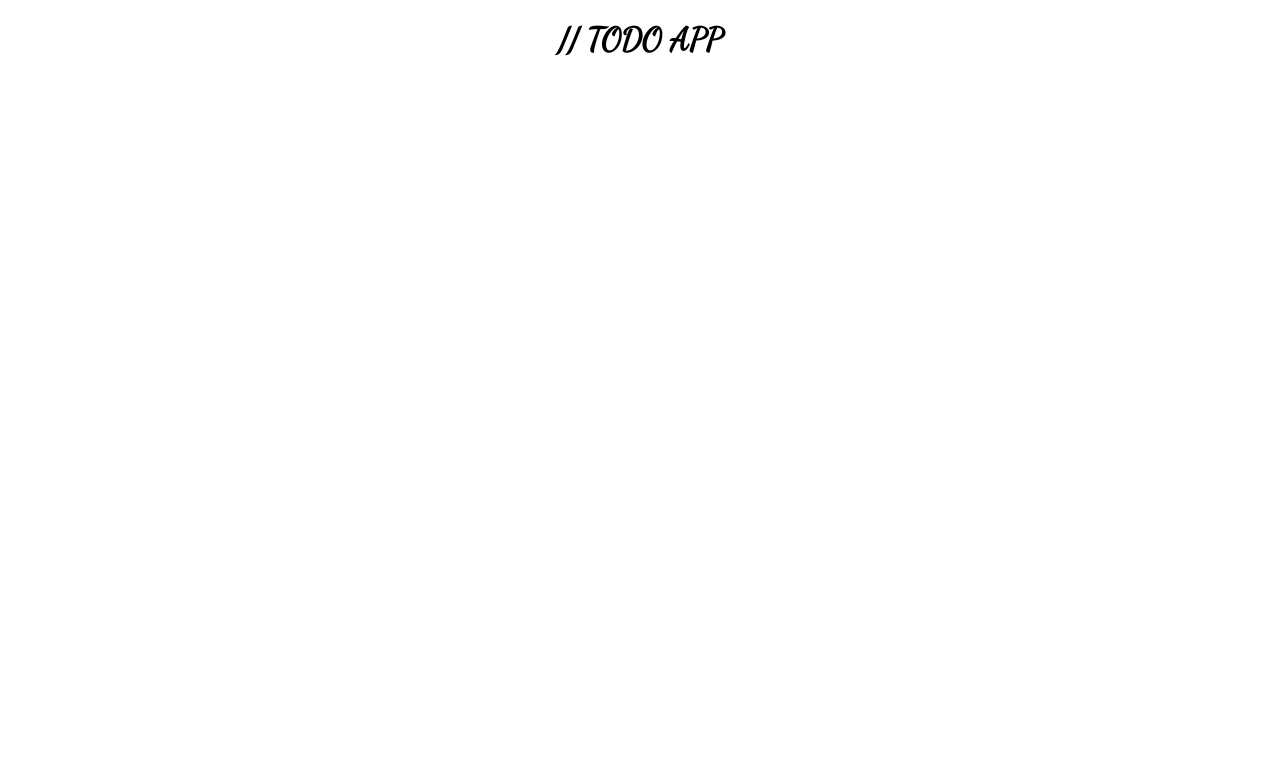
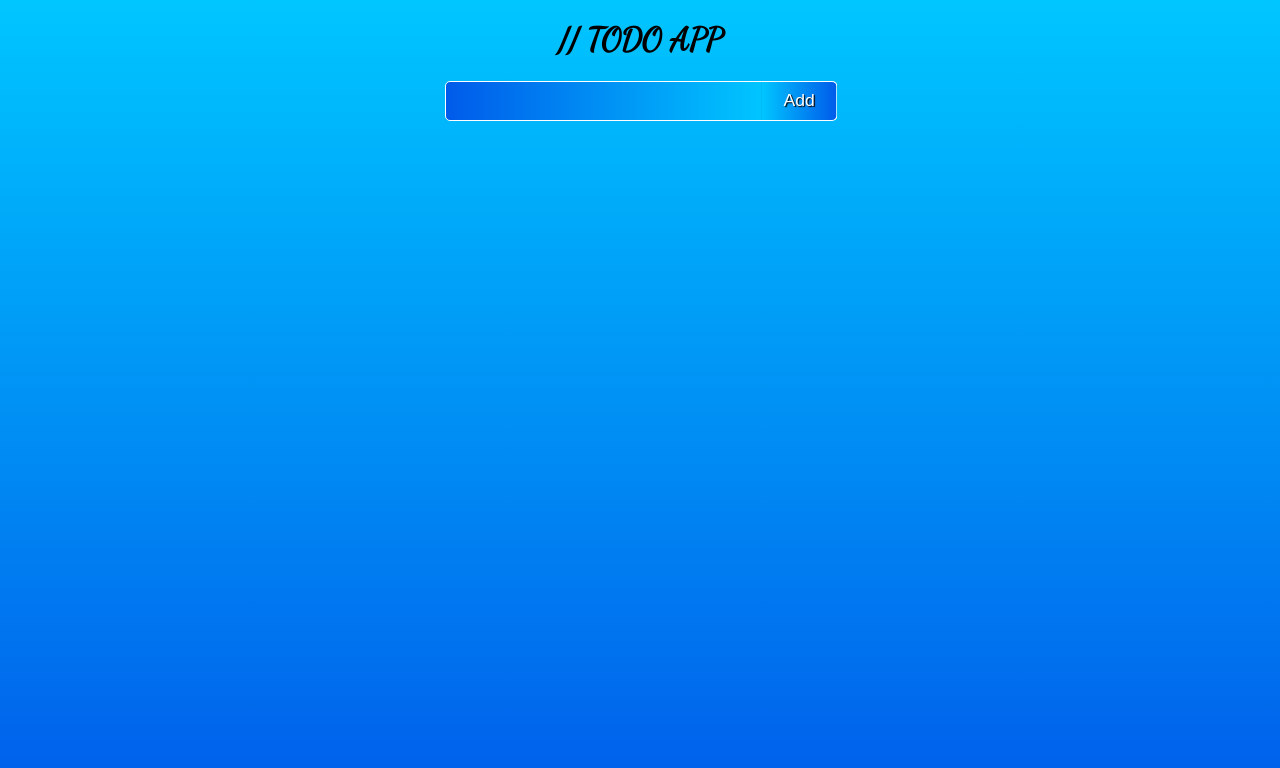
Before and after one commit to aliataf/react-todo-app, a React (Create React App) app: page / in a window 1280 px wide. Shown: the top 768 px of the page. Built offline with nearby package versions, Linux system fonts and the light colour scheme.

Commit message:
feat: add ListItem component

```diff
--- a/package.json
+++ b/package.json
@@ -1,6 +1,6 @@
 {
 	"name": "todo2",
-  "version": "0.1.0",
+	"version": "0.1.1",
 	"private": true,
 	"dependencies": {
 		"@testing-library/jest-dom": "^5.16.1",
--- a/src/components/App/App.tsx
+++ b/src/components/App/App.tsx
@@ -1,5 +1,6 @@
 /* eslint-disable react/jsx-no-comment-textnodes */
 import React from 'react';
+import TodoList from '../TodoList/TodoList';
 import './App.css';
 
 function App() {
@@ -8,6 +9,9 @@ function App() {
 			<header className="App-header">
 				<h1>// TODO APP</h1>
 			</header>
+			<main>
+				<TodoList />
+			</main>
 		</div>
 	);
 }
--- /dev/null
+++ b/src/components/TodoList/TodoList.css
@@ -0,0 +1,40 @@
+.todo-list-header {
+	display: flex;
+	justify-content: center;
+	align-items: center;
+}
+
+.todo-input {
+	padding: 10px;
+	background: linear-gradient(to left, #00c6ff 0%, #005bea 100%);
+	border: 1px solid white;
+	font-size: 1rem;
+	color: white;
+	width: 25%;
+	text-shadow: 1px 1px 1px black;
+	border-bottom-left-radius: 5px;
+	border-top-left-radius: 5px;
+}
+
+.add-btn {
+	padding: 10px 20px;
+	background: linear-gradient(to right, #00c6ff 0%, #005bea 100%);
+	border: 1px solid white;
+	font-size: 1rem;
+	color: white;
+	text-shadow: 1px 1px 1px black;
+	cursor: pointer;
+	border-bottom-right-radius: 5px;
+	border-top-right-radius: 5px;
+	border-left: none;
+	transform: scaleX(1.1);
+}
+
+.add-btn:active {
+	transform: translateX(-2px);
+}
+
+.todo-input:focus,
+.add-btn:focus {
+	outline: none;
+}
--- /dev/null
+++ b/src/components/TodoList/TodoList.tsx
@@ -0,0 +1,24 @@
+import React, { useState } from 'react';
+import './TodoList.css';
+
+function TodoList() {
+	const [todos, setTodos] = useState([]);
+
+	return (
+		<div>
+			<div className="todo-list-header">
+				<input type="text" className="todo-input" />
+				<button className="add-btn">Add</button>
+			</div>
+			<div>
+				<ul>
+					{todos.map((todo, index) => (
+						<li key={index}>{todo}</li>
+					))}
+				</ul>
+			</div>
+		</div>
+	);
+}
+
+export default TodoList;
--- a/src/index.css
+++ b/src/index.css
@@ -1,8 +1,15 @@
+* {
+	box-sizing: border-box;
+}
+
 body {
 	margin: 0;
+	padding: 0;
+	height: 100vh;
 	font-family: 'Dancing Script', cursive;
 	-webkit-font-smoothing: antialiased;
 	-moz-osx-font-smoothing: grayscale;
+	background: linear-gradient(to bottom, #00c6ff 0%, #005bea 100%);
 }
 
 code {
```
Lines whose indentation alone changed are shown as unchanged.
